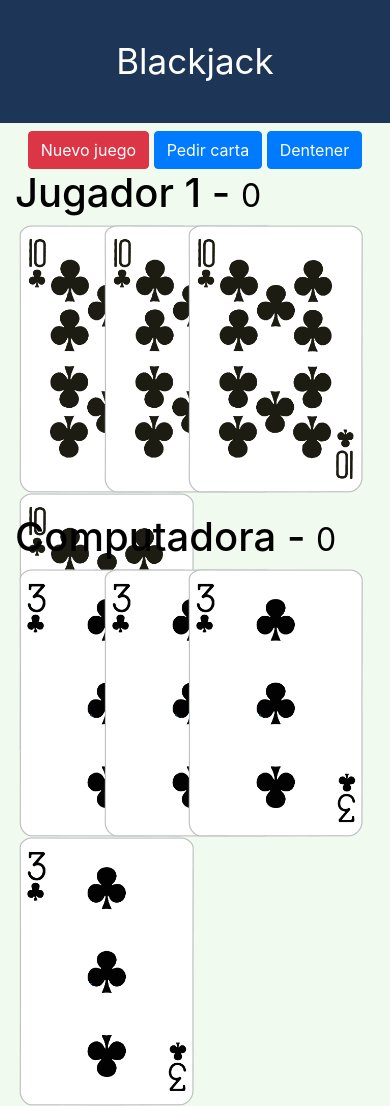
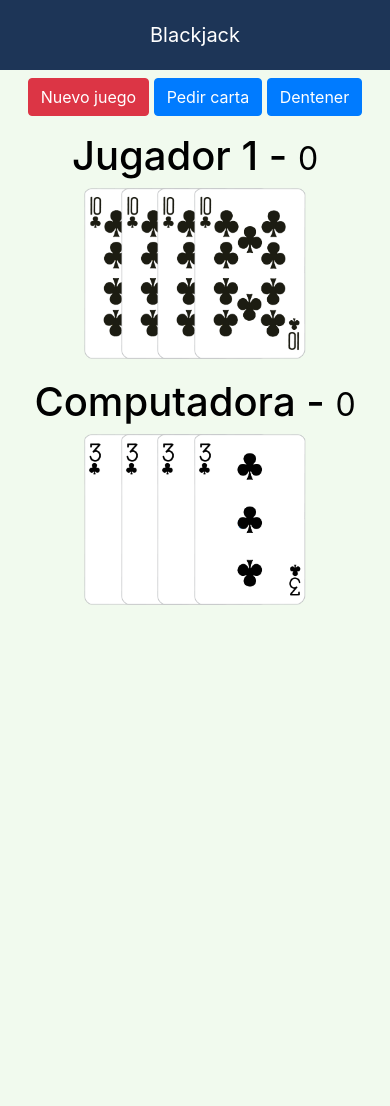
Before and after one commit to Jaivalos/Blackjack, a plain HTML site: page index.html in a window 390 px wide. After the commit the page ends 844 px from the top, so only its background shows below. Drawn offline with nearby package versions, Linux system fonts and the light colour scheme.

Commit message:
Creacion del responsive en el proyecto

```diff
--- a/assets/css/styles.css
+++ b/assets/css/styles.css
@@ -15,9 +15,41 @@ html, body{
 .carta{
     width: 11rem;
     position: relative;
-    left: 100px;
+    left: 70px;
     margin-left: -6rem;
 }
-#comutadora-cartas, #jugador-cartas{
-    height: 18rem;
+#computadora-cartas, #jugador-cartas{
+    height: 20rem;
 }
+
+@media only screen and (max-width: 700px) {
+    .titulo{
+        color: white;
+        text-align: center;
+        background-color: #1d3557;
+        padding: 20px;
+        font-size: 20px;
+    }
+
+    .carta{
+        width: 7rem;
+        position: relative;
+        left: 40px;
+        margin-left: -5rem;
+    }
+    #computadora-cartas, #jugador-cartas{
+        height: 10rem;
+    }
+    .respDes{
+        margin-top: 30px;
+    }
+  }
+
+  @media only screen and (max-width: 350px) {
+    .cont h1{
+        font-size: 30px;
+    }
+    .btn{
+        font-size: 0.8rem;
+    }
+  }
--- a/index.html
+++ b/index.html
@@ -23,8 +23,8 @@
         </div>
     </div>
 
-    <div class="row container" style="color: black;">
-        <div class="col">
+    <div class="cont">
+        <div class="col-auto pt-3 text-center" style="color: black;">
             <h1>Jugador 1 - <small>0</small></h1>
             <div id="jugador-cartas">
                 <img class="carta" src="assets/cartas/10C.png" alt="10C">
@@ -33,10 +33,8 @@
                 <img class="carta" src="assets/cartas/10C.png" alt="10C">
             </div>
         </div>
-    </div>
 
-    <div class="row container" style="color: black;">
-        <div class="col">
+        <div class="col-auto text-center respDes" style="color: black;">
             <h1>Computadora - <small>0</small></h1>
             <div id="computadora-cartas">
                 <img class="carta" src="assets/cartas/3C.png" alt="10C">
@@ -47,6 +45,7 @@
         </div>
     </div>
 
+
     <script src="assets/js/juego.js"></script>
 
 </body>
```
